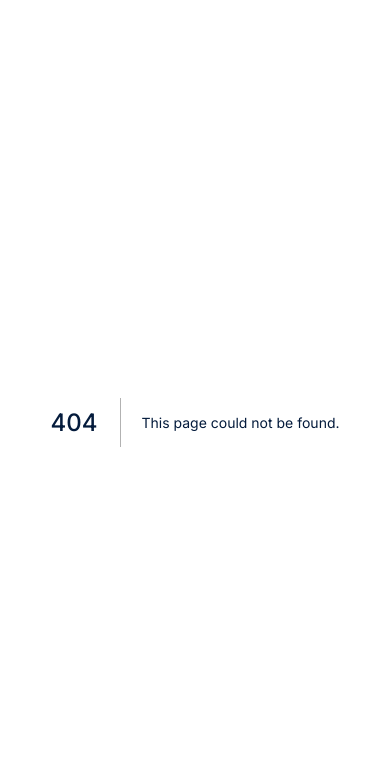
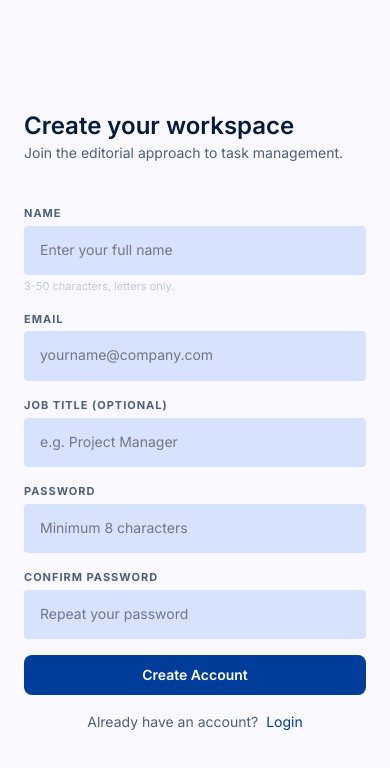
Before and after one commit to ahmedbadry-dev/tasks-management, a Next.js app: page /sign-up in a window 390 px wide. Before the commit this address had no page. Shown: the top 768 px of the page. Built offline with nearby package versions, Linux system fonts and the light colour scheme.

Commit message:
feat(auth): build sign-up UI and auth route scaffolding
add centered auth layout and /sign-up page entry

implement SignUpForm with responsive password row (50/50 on sm+)

add shared Card/Input components and auth barrel exports

extend global UI styles for headings, form fields, and card surface

```diff
--- /dev/null
+++ b/app/(auth)/layout.tsx
@@ -0,0 +1,9 @@
+const layout = ({ children }: { children: React.ReactNode }) => {
+    return (
+        <div className="min-h-screen flex items-center justify-center bg-background">
+            {children}
+        </div>
+    )
+}
+
+export default layout
--- /dev/null
+++ b/app/(auth)/sign-up/page.tsx
@@ -0,0 +1,9 @@
+import { SignUpForm } from "@/features/auth"
+
+const page = () => {
+    return (
+        <SignUpForm />
+    )
+}
+
+export default page
--- a/app/globals.css
+++ b/app/globals.css
@@ -19,6 +19,7 @@
   /* Slate neutrals */
   --color-slate-900: #041B3C;
   --color-slate-600: #4F5F7B;
+  --color-slate-400: #737685;
   --color-slate-200: #C3C6D6;
 
   /* Semantic */
@@ -40,6 +41,9 @@
 
 
   /* TODO =>  SHADOWS  */
+
+  --shadow-card: 0 24px 48px 0 rgb(4 27 60 / 0.06);
+
   /* --shadow-surface: 0 1px 3px 0 rgb(0 54 181 / 0.06),
     0 1px 2px -1px rgb(0 54 181 / 0.04);
 
@@ -77,6 +81,29 @@
   --text-label-sm--line-height: 1.5;
   --text-label-sm--letter-spacing: 0.06875rem;
   --text-label-sm--font-weight: 600;
+
+  /* Headings */
+  --text-heading-1: 1.875rem;
+  /* 30px */
+  --text-heading-1--line-height: 2.25rem;
+  /* 36px */
+  --text-heading-1--letter-spacing: -0.046875rem;
+  /* -0.75px */
+  --text-heading-1--font-weight: 600;
+
+  --text-heading-2: 1.5rem;
+  /* 24px */
+  --text-heading-2--line-height: 2rem;
+  /* 32px */
+  --text-heading-2--letter-spacing: 0px;
+  --text-heading-2--font-weight: 600;
+
+  --text-heading-3: 0.875rem;
+  /* 14px */
+  --text-heading-3--line-height: 1.421875rem;
+  /* 22.75px */
+  --text-heading-3--letter-spacing: 0px;
+  --text-heading-3--font-weight: 400;
 
 }
 
@@ -173,6 +200,33 @@
     color: var(--color-slate-600);
   }
 
+  .heading-1 {
+    font-family: var(--font-sans);
+    font-size: var(--text-heading-1);
+    font-weight: 600;
+    line-height: 2.25rem;
+    letter-spacing: -0.046875rem;
+    color: var(--color-slate-900);
+  }
+
+  .heading-2 {
+    font-family: var(--font-sans);
+    font-size: var(--text-heading-2);
+    font-weight: 600;
+    line-height: 2rem;
+    letter-spacing: 0;
+    color: var(--color-slate-900);
+  }
+
+  .heading-3 {
+    font-family: var(--font-sans);
+    font-size: var(--text-heading-3);
+    font-weight: 400;
+    line-height: 1.421875rem;
+    letter-spacing: 0;
+    color: var(--color-slate-600);
+  }
+
   /*  BTNS — shared base + variants */
 
   .btn {
@@ -181,11 +235,6 @@
     justify-content: center;
     gap: 0.5rem;
     padding: 0.625rem 1.5rem;
-    border-radius: var(--radius-sm);
-    -webkit-border-radius: var(--radius-sm);
-    -moz-border-radius: var(--radius-sm);
-    -ms-border-radius: var(--radius-sm);
-    -o-border-radius: var(--radius-sm);
     border: none;
     font-family: var(--font-sans);
     font-size: 0.875rem;
@@ -195,11 +244,18 @@
     white-space: nowrap;
     cursor: pointer;
     user-select: none;
+    border-radius: var(--radius-lg);
+    -webkit-border-radius: var(--radius-lg);
+    -moz-border-radius: var(--radius-lg);
+    -ms-border-radius: var(--radius-lg);
+    -o-border-radius: var(--radius-lg);
+
     /* transition: background-color 150ms ease,
       border-color 150ms ease,
       box-shadow 150ms ease,
       opacity 150ms ease,
       transform 100ms ease; */
+
   }
 
   /* .btn:focus-visible {
@@ -271,7 +327,7 @@
   .field {
     display: flex;
     flex-direction: column;
-    gap: 0.375rem;
+    gap: 0.2rem;
   }
 
   .field-label {
@@ -281,6 +337,15 @@
     letter-spacing: 0.0625rem;
     text-transform: uppercase;
     color: var(--color-slate-600);
+  }
+
+  .field-hint {
+    font-family: var(--font-sans);
+    font-size: 0.6875rem;
+    font-weight: 400;
+    line-height: 1.5;
+    letter-spacing: 0;
+    color: var(--color-slate-200);
   }
 
   .field-label.required::after {
@@ -307,7 +372,7 @@
   }
 
   .field-input::placeholder {
-    color: var(--color-slate-200);
+    color: var(--color-slate-400);
     font-weight: 400;
     font-size: 0.875rem;
   }
@@ -346,16 +411,20 @@
   /* White elevated card */
   .card {
     background-color: var(--color-white);
-    border-radius: var(--radius-lg);
-    /* box-shadow: var(--shadow-surface); */
     padding: 2rem;
+    /*box-shadow: var(--shadow-surface);*/
+    border-radius: 20px;
+    -webkit-border-radius: 20px;
+    -moz-border-radius: 20px;
+    -ms-border-radius: 20px;
+    -o-border-radius: 20px;
   }
 
   /* Tonal inset — nested surface */
   .surface-inset {
     background-color: var(--color-surface-highest);
     /* to large */
-    padding: 3.46875rem 0 3.53125rem 0;
+    padding: 1rem;
     border-radius: var(--radius-sm);
     -webkit-border-radius: var(--radius-sm);
     -moz-border-radius: var(--radius-sm);
--- /dev/null
+++ b/features/auth/components/SignUpForm.tsx
@@ -0,0 +1,73 @@
+import { Card } from "@/shared/components/Card"
+import { Input } from "@/shared/components/Input"
+
+export const SignUpForm = () => {
+    return (
+        <div className="w-full sm:w-xl">
+            <Card>
+                {/* card header */}
+                <div className="pb-10 sm:text-center">
+                    <h1 className="heading-2">Create your workspace</h1>
+                    <p className="type-body-md">Join the editorial approach to task management.</p>
+                </div>
+                {/* card content */}
+                <form>
+                    {/* input field */}
+                    <Input
+                        name="name"
+                        label="name"
+                        type="text"
+                        placeholder="Enter your full name"
+                        hint="3-50 characters, letters only."
+                    />
+                    <Input
+                        name="email"
+                        label="email"
+                        type="text"
+                        placeholder="yourname@company.com"
+                    />
+                    <Input
+                        name="jopTitle"
+                        label="Job Title (Optional)"
+                        type="text"
+                        placeholder="e.g. Project Manager"
+                    />
+                    <div className="flex flex-col sm:flex-row sm:gap-4">
+                        <div className="sm:flex-1">
+                            <Input
+                                name="Password"
+                                label="Password"
+                                type="password"
+                                placeholder="Minimum 8 characters"
+                            />
+                        </div>
+                        <div className="sm:flex-1">
+                            <Input
+                                name="Confirm Password"
+                                label="Confirm Password"
+                                type="password"
+                                placeholder="Repeat your password"
+                            />
+                        </div>
+                    </div>
+
+                    {/* password check list  */}
+                    <div className="hidden mb-4 rounded-md sm:block surface-inset">
+                        soon
+                    </div>
+                    <button
+                        type="submit"
+                        className="btn btn-primary w-full"
+                    >
+                        Create Account
+                    </button>
+                </form>
+                {/* card footer */}
+                <div className="flex mt-4 justify-center">
+                    <p className="type-body-md mr-2">Already have an account?</p>
+                    <button className="type-body-md text-primary">Login</button>
+                </div>
+            </Card>
+        </div>
+    )
+}
--- /dev/null
+++ b/features/auth/components/index.ts
@@ -0,0 +1 @@
+export { SignUpForm } from './SignUpForm'
--- a/features/auth/index.ts
+++ b/features/auth/index.ts
@@ -0,0 +1 @@
+export * from './components'
--- a/shared/components/card.tsx
+++ b/shared/components/card.tsx
@@ -0,0 +1,8 @@
+
+export const Card = ({ children }: { children: React.ReactNode }) => {
+    return (
+        <div className=" bg-background rounded-lg px-6 sm:p-8 sm:shadow-card">
+            {children}
+        </div>
+    )
+}
--- a/shared/components/input.tsx
+++ b/shared/components/input.tsx
@@ -0,0 +1,27 @@
+
+
+
+interface IInputProps {
+    name: string,
+    type: string,
+    placeholder: string,
+    label: string,
+    hint?: string
+}
+
+export const Input = ({ name, placeholder, type, label, hint }: IInputProps) => {
+    return (
+        <div className="field pb-4">
+            <label htmlFor={label} className="field-label">{label}</label>
+            <input
+                id={label}
+                type={type}
+                placeholder={placeholder}
+                className="field-input"
+            />
+            {
+                hint && <p className="field-hint">{hint}</p>
+            }
+        </div>
+    )
+}
```
